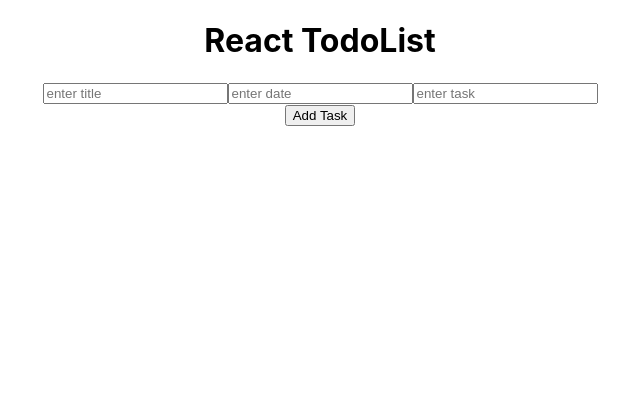
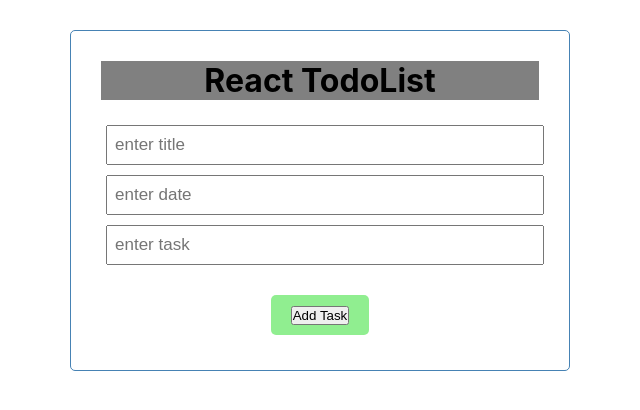
Before and after one commit to chadtarpey615/react-todolist, a React (Create React App) app: page / in a window 1280 px wide. Shown: the top 410 px of the page, without its empty margins (320-960 px from the left). Built offline with nearby package versions, Linux system fonts and the light colour scheme.

Commit message:
added css styling for the task box

```diff
--- a/src/App.css
+++ b/src/App.css
@@ -1,38 +1,46 @@
+* {
+  box-sizing: border-box;
+  margin: 0;
+  padding: 0;
+}
+
 .App {
   text-align: center;
+  max-width: 500px;
+  margin: 30px auto;
+  overflow: auto;
+  min-height: 300px;
+  border: 1px solid steelblue;
+  padding: 30px;
+  border-radius: 5px;
 }
 
-.App-logo {
-  height: 40vmin;
-  pointer-events: none;
+.header {
+  background-color: grey;
 }
 
-@media (prefers-reduced-motion: no-preference) {
-  .App-logo {
-    animation: App-logo-spin infinite 20s linear;
-  }
+.btn {
+  display: inline-block;
+  background: lightgreen;
+  color: #fff;
+  border: none;
+  padding: 10px 20px;
+  margin: 5px;
+  border-radius: 5px;
+  cursor: pointer;
+  text-decoration: none;
+  font-size: 15px;
+  font-family: inherit;
 }
 
-.App-header {
-  background-color: #282c34;
-  min-height: 100vh;
-  display: flex;
-  flex-direction: column;
-  align-items: center;
-  justify-content: center;
-  font-size: calc(10px + 2vmin);
-  color: white;
+.form-control {
+  margin: 20px 0;
 }
 
-.App-link {
-  color: #61dafb;
+.form-control input {
+  width: 100%;
+  height: 40px;
+  margin: 5px;
+  padding: 3px 7px;
+  font-size: 17px;
 }
-
-@keyframes App-logo-spin {
-  from {
-    transform: rotate(0deg);
-  }
-  to {
-    transform: rotate(360deg);
-  }
-}
--- a/src/components/add-task/addTask.js
+++ b/src/components/add-task/addTask.js
@@ -3,7 +3,7 @@ import React from 'react'
 export default function addTask() {
     return (
         <div>
-            <form >
+            <form className="form-control">
                 <input type="text" name="title" placeholder="enter title" />
                 <input type="text" name="date" placeholder="enter date" />
                 <input type="text" name="task" placeholder="enter task" />
--- a/src/components/button/button.js
+++ b/src/components/button/button.js
@@ -2,7 +2,7 @@ import React from 'react'
 
 export default function button() {
     return (
-        <div>
+        <div className="btn">
             <button>Add Task</button>
         </div>
     )
--- a/src/components/header/header.js
+++ b/src/components/header/header.js
@@ -2,7 +2,7 @@ import React from 'react'
 
 export default function header() {
     return (
-        <div>
+        <div className="header">
             <h1>React TodoList</h1>
         </div>
     )
```
